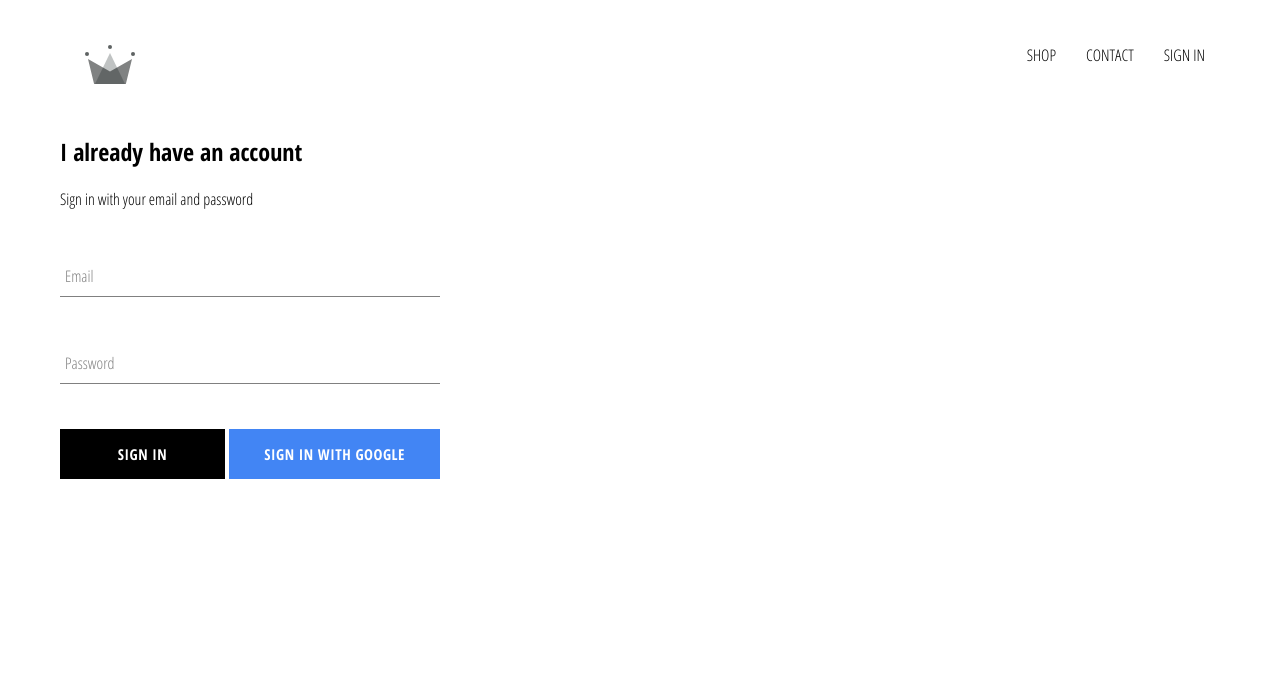
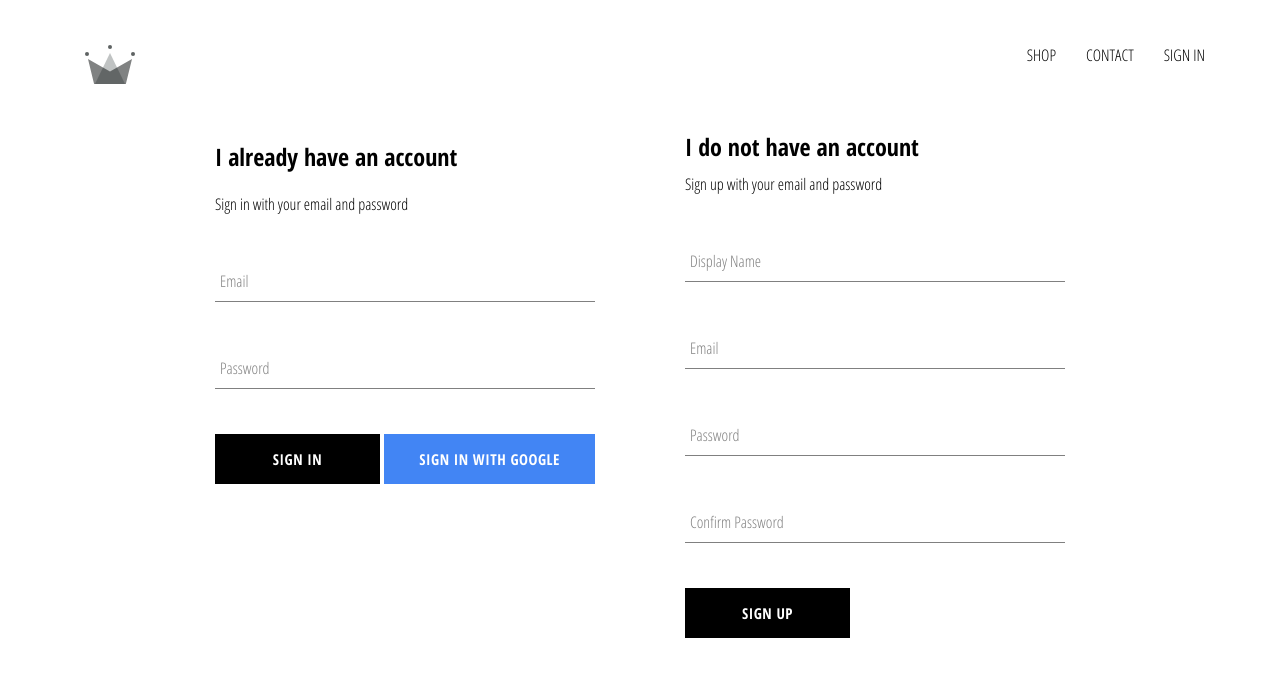
Before and after one commit to rgeorgel/ecommerce-react, a React (Create React App) app: page /signin in a window 1280 px wide. Shown: the top 676 px of the page. Built offline with nearby package versions, Linux system fonts and the light colour scheme; no server answers.

Commit message:
signup and save user on firestore

```diff
--- a/src/App.js
+++ b/src/App.js
@@ -6,7 +6,7 @@
 import ShopPage from './pages/shop/shop.component';
 import SignInSingUpPage from './pages/sign-in-and-sign-up/sign-in-and-sign-up.component';
 import Header from './components/header/header.component';
-import { auth } from './firebase/firebase.utils';
+import { auth, createUserProfileDocument } from './firebase/firebase.utils';
 
 
 class App extends React.Component {
@@ -20,10 +20,21 @@
 
   unsubscribeFromAuth = null;
   componentDidMount () {
-    this.unsubscribeFromAuth = auth.onAuthStateChanged(user => {
-      this.setState({ currentUser: user });
+    this.unsubscribeFromAuth = auth.onAuthStateChanged(async userAuth => {
+      if (userAuth) {
+        const userRef = await createUserProfileDocument(userAuth);
 
-      console.log(user);
+        userRef.onSnapshot(snapShot => {
+          this.setState({
+            currentUser: {
+              id: snapShot.id,
+              ...snapShot.data()
+            }
+          });
+        });
+      }
+
+      this.setState({ currentUser: userAuth });
     })
   }
 
--- /dev/null
+++ b/src/components/sign-up/sign-up.component.jsx
@@ -0,0 +1,100 @@
+import React from 'react';
+import './sign-up.styles.scss';
+
+import FormInput from '../form-input/form-input.component';
+import CustomButton from '../custom-button/custom-button.component';
+import { auth, createUserProfileDocument } from '../../firebase/firebase.utils';
+
+class SingUp extends React.Component {
+  constructor () {
+    super();
+
+    this.state = {
+      displayName: '',
+      email: '',
+      password: '',
+      confirmPassword: ''
+    }
+  }
+
+  handleSubmit = async (event) => {
+    event.preventDefault();
+
+    const { displayName, email, password, confirmPassword } = this.state;
+
+    if (password !== confirmPassword) {
+      alert('passwords don\'t match');
+      return;
+    }
+
+    try {
+      const { user } = await auth.createUserWithEmailAndPassword(email, password);
+      await createUserProfileDocument(user, { displayName });
+
+      this.setState({
+        displayName: '',
+        email: '',
+        password: '',
+        confirmPassword: ''
+      });
+
+    } catch (error) {
+      console.log(error);
+    }
+  }
+
+  handleChange = (event) => {
+    const { value, name } = event.target;
+
+    this.setState({ [name]: value });
+  }
+
+  render () {
+    const { displayName, email, password, confirmPassword } = this.state;
+    return(
+      <div className="sign-up">
+        <h2 className="title">I do not have an account</h2>
+        <span>Sign up with your email and password</span>
+        <form className="sign-up-form" onSubmit={this.handleSubmit}>
+          <FormInput
+            type="text"
+            name="displayName"
+            value={displayName}
+            onChange={this.handleChange}
+            label="Display Name"
+            required
+          />
+          <FormInput
+            type="email"
+            name="email"
+            value={email}
+            onChange={this.handleChange}
+            label="Email"
+            required
+          />
+          <FormInput
+            type="password"
+            name="password"
+            value={password}
+            onChange={this.handleChange}
+            label="Password"
+            required
+          />
+          <FormInput
+            type="password"
+            name="confirmPassword"
+            value={confirmPassword}
+            onChange={this.handleChange}
+            label="Confirm Password"
+            required
+          />
+
+          <CustomButton type="submit">SIGN UP</CustomButton>
+        </form>
+      </div>
+    )
+  }
+
+}
+
+export default SingUp;
--- /dev/null
+++ b/src/components/sign-up/sign-up.styles.scss
@@ -0,0 +1,9 @@
+.sign-up {
+  display: flex;
+  flex-direction: column;
+  width: 380px;
+
+  .title {
+    margin: 10px 0;
+  }
+}
--- a/src/firebase/firebase.utils.js
+++ b/src/firebase/firebase.utils.js
@@ -12,6 +12,31 @@
   appId: '1:90736283527:web:337779a5ec7c8913bd4d22'
 };
 
+export const createUserProfileDocument = async (userAuth, additionalData) => {
+  if (!userAuth) return;
+
+  const userRef = firestore.doc(`users/${userAuth.uid}`);
+  const snapShot = await userRef.get();
+
+  if (!snapShot.exists) {
+    const { displayName, email } = userAuth;
+    const createdAt = new Date();
+
+    try {
+      await userRef.set({
+        displayName,
+        email,
+        createdAt,
+        ...additionalData
+      });
+    } catch (error) {
+      console.log('Error creating user', error.message);
+    }
+  }
+
+  return userRef;
+}
+
 firebase.initializeApp(config);
 
 export const auth = firebase.auth();
--- a/src/pages/sign-in-and-sign-up/sign-in-and-sign-up.component.jsx
+++ b/src/pages/sign-in-and-sign-up/sign-in-and-sign-up.component.jsx
@@ -2,10 +2,12 @@
 import './sign-in-and-sign-up.styles.scss';
 
 import SignIn from '../../components/sign-in/sign-in.component';
+import SignUp from '../../components/sign-up/sign-up.component';
 
 const SignInSingUpPage = () => (
   <div className="sign-in-and-sign-up">
     <SignIn />
+    <SignUp />
   </div>
 )
 
--- a/src/pages/sign-in-and-sign-up/sign-in-and-sign-up.styles.scss
+++ b/src/pages/sign-in-and-sign-up/sign-in-and-sign-up.styles.scss
@@ -0,0 +1,6 @@
+.sign-in-and-sign-up {
+  width: 850px;
+  display: flex;
+  justify-content: space-between;
+  margin: 30px auto;
+}
```
